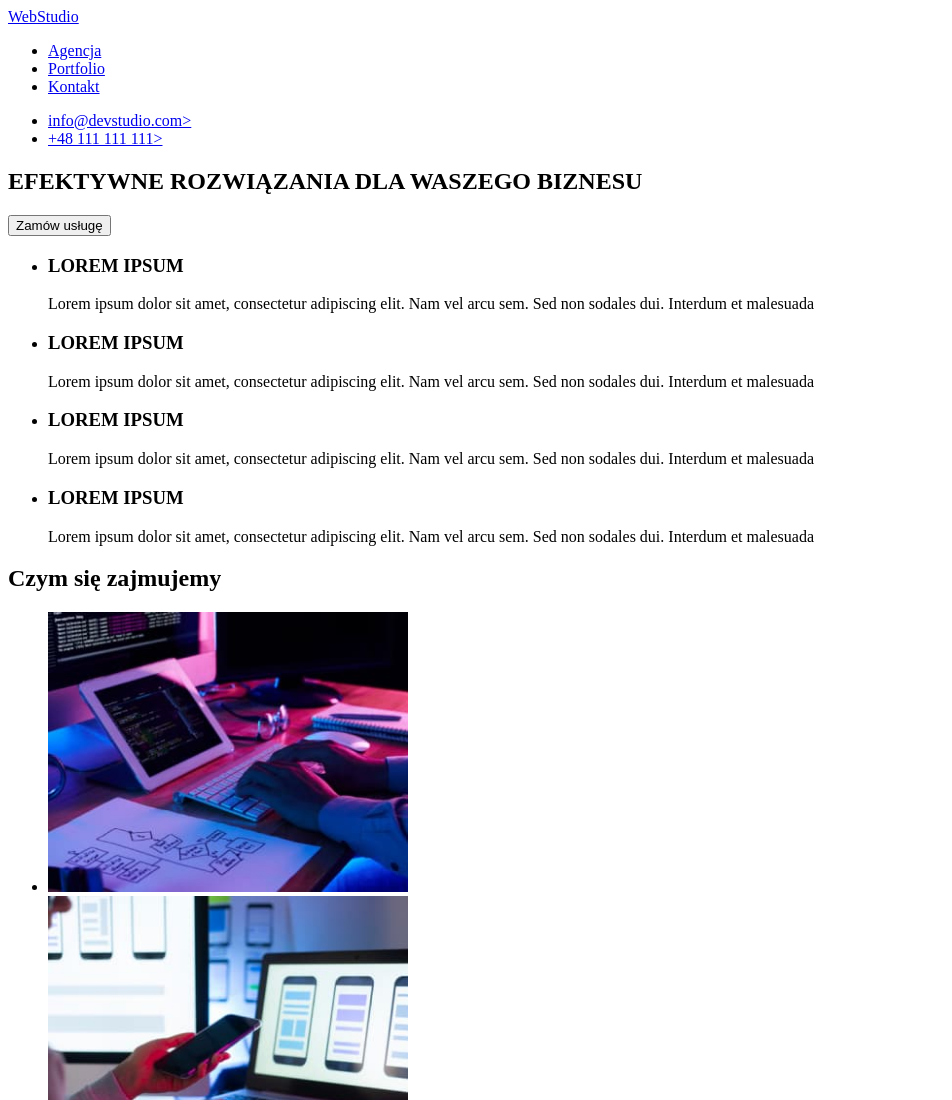
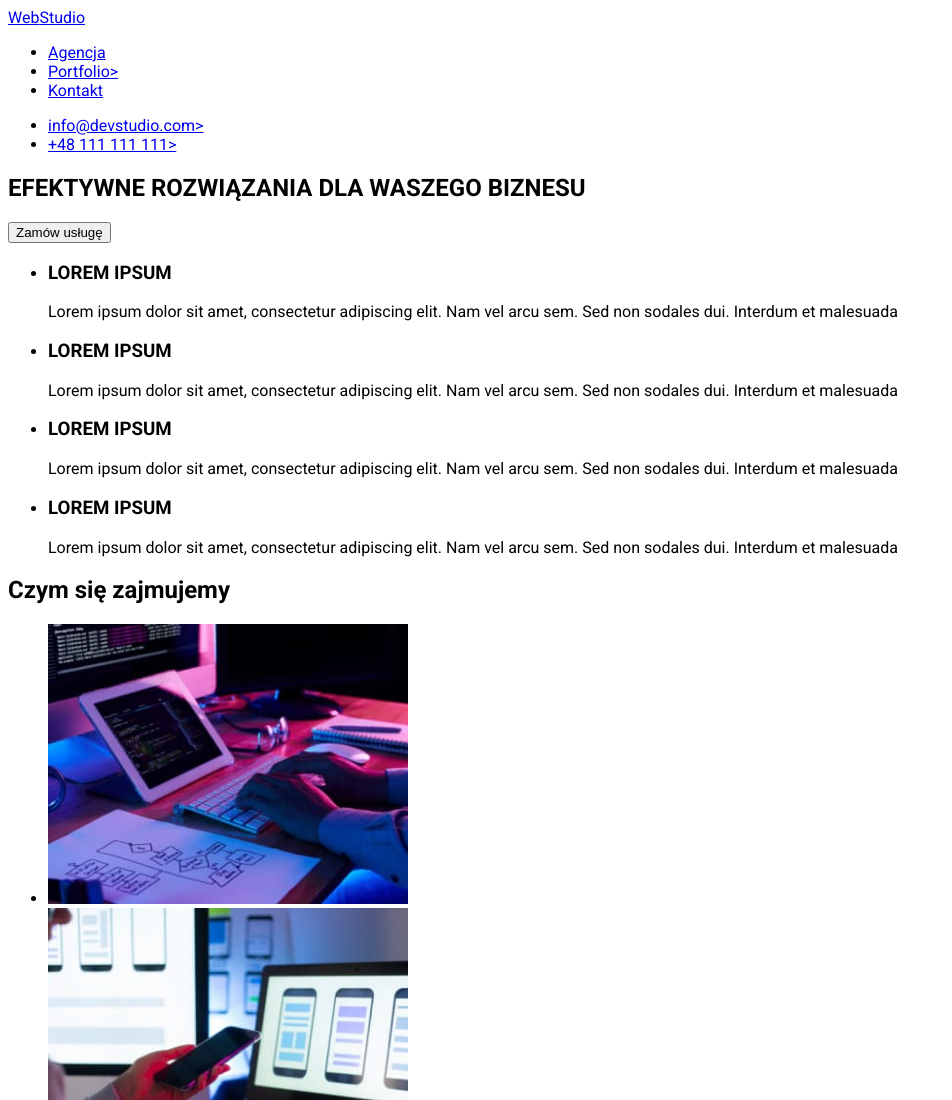
Before and after one commit to marqs90/goit-markup-hw-02, a plain HTML site: page index.html in a window 1280 px wide. Shown: the top 1100 px of the page, without its empty margins (0-952 px from the left). Drawn offline with Linux system fonts and the light colour scheme.

Commit message:
Nazwy klas
class names

```diff
--- /dev/null
+++ b/css/styles.css
@@ -0,0 +1,10 @@
+body {
+    font-family: "roboto", sans-serif;
+
+}
+
+.topsite {
+
+    background-color
+
+}
--- a/index.html
+++ b/index.html
@@ -5,15 +5,20 @@
     <meta http-equiv="X-UA-Compatible" content="IE=edge">
     <meta name="viewport" content="width=, initial-scale=1.0"/>
     <title>WebStudio</title>
-    <link rel="stylesheet" href="styles.css"/>
+    <link rel="stylesheet" href="./css/styles.css"/>
+    <link rel="preconnect" href="https://fonts.googleapis.com">
+    <link rel="preconnect" href="https://fonts.gstatic.com" crossorigin>
+    <link href="https://fonts.googleapis.com/css2?family=Raleway:wght@700&family=Roboto:wght@400;500;700;900&display=swap" rel="stylesheet">
    </head>
 <body>
-    <header>
-        <a href="#" title="Strona główna">WebStudio</a>
-        <nav>
-            <ul>
+    <div class="topsite">
+        <header class="header">
+            <a class="mainlogo" href="index.html" title="Strona główna">
+                <span class="bluelogo">Web</span>Studio</a>
+                <nav class>
+                    <ul class="menu">
                         <li><a href="#">Agencja</a></li>
-                <li><a href="#">Portfolio</a></li>
+                        <li><a href="portfolio.html">Portfolio></a></li>
                         <li><a href="#">Kontakt</a></li>
                     </ul>
                 </nav>
@@ -22,8 +27,9 @@
                         <li><a href="tel:+48111111111">+48 111 111 111></a></li>
                     </ul>
         </header>
+    </div>
 <main>
-    <section>
+    <section class="">
         <h1>EFEKTYWNE ROZWIĄZANIA DLA WASZEGO BIZNESU</h1>
         <button type="button">Zamów usługę</button>
     </section>
```
Also changed, not shown: portfolio.html (+22 -7 lines), css/index.css (deleted). Lines whose indentation alone changed are shown as unchanged.
